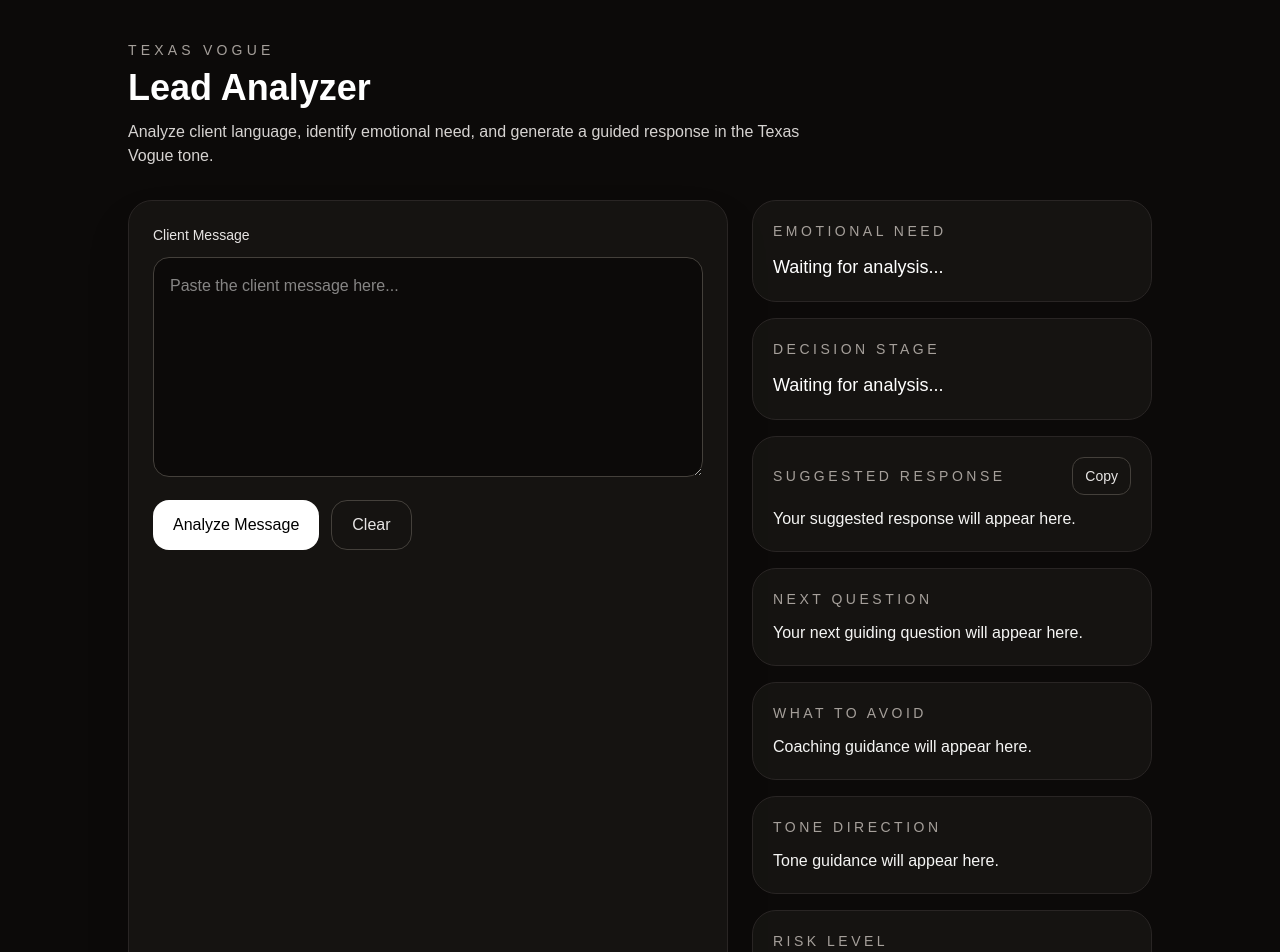
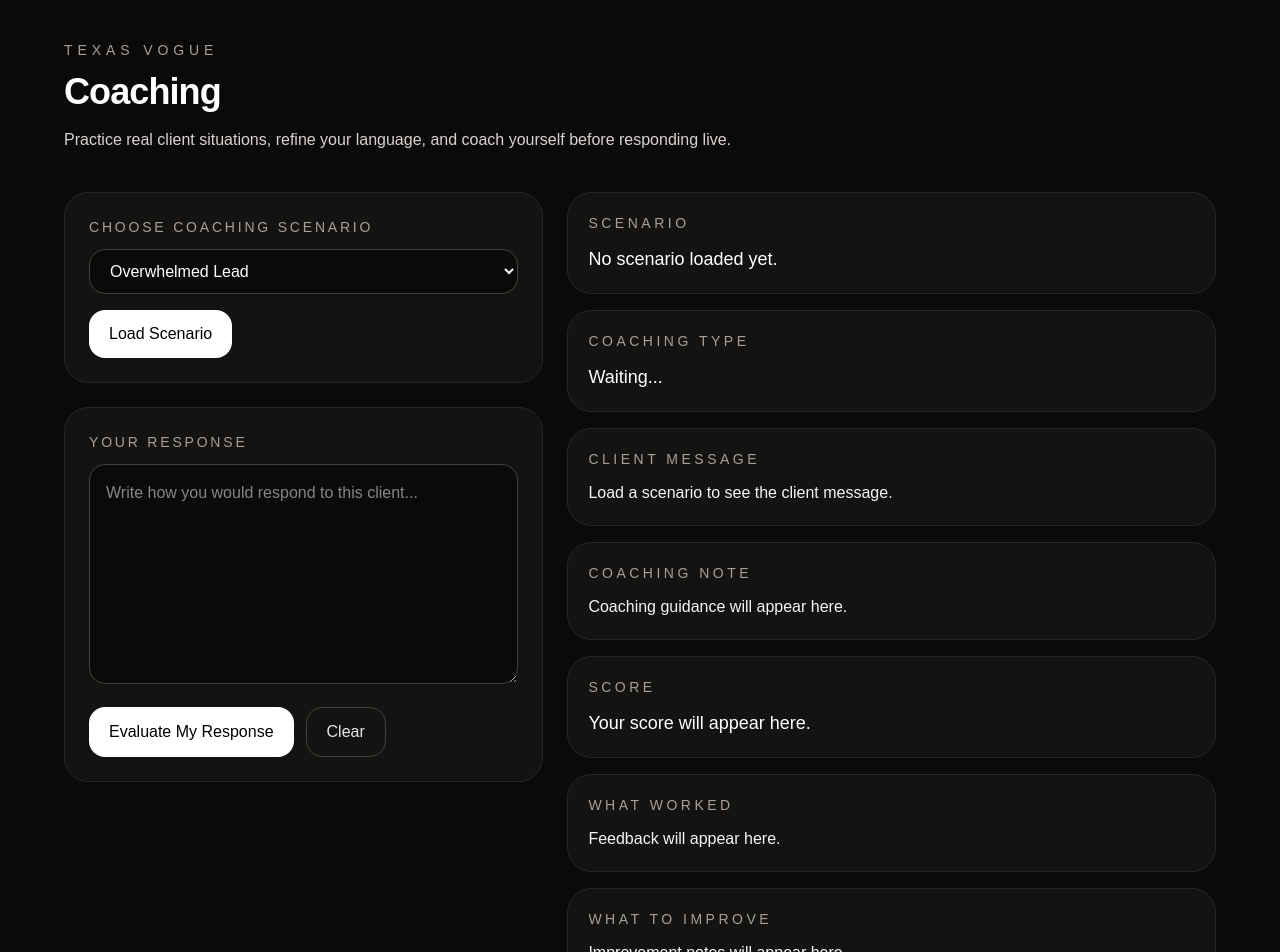
Before and after one commit to devorah16-ui/tvp-app, a Next.js app: page /dashboard in a window 1280 px wide. Shown: the top 952 px of the page. Built offline with nearby package versions, Linux system fonts and the light colour scheme.

Commit message:
Update dashboard to decision stage

```diff
--- a/app/dashboard/page.tsx
+++ b/app/dashboard/page.tsx
@@ -2,93 +2,211 @@
 
 import { useState } from "react";
 
-type AnalyzeResult = {
-  emotionalNeed: string;
-  decisionStage: string;
-  response: string;
-  nextQuestion: string;
-  whatToAvoid?: string;
-  toneDirection?: string;
-  riskLevel?: string;
-  originalMessage?: string;
-  debug?: string;
+const scenarios = {
+  overwhelmed: {
+    title: "Overwhelmed Lead",
+    type: "Emotional Reassurance",
+    message:
+      "I love your work so much, but I’m honestly feeling a little overwhelmed and don’t know what I’d be committing to yet.",
+    coaching:
+      "This client needs simplicity, calm reassurance, and an easy next step. Avoid adding pressure or too many decisions too quickly.",
+  },
+  spouse: {
+    title: "Spouse Hesitation",
+    type: "Decision Support",
+    message:
+      "This is something I need to talk to my husband about first before I decide anything.",
+    coaching:
+      "Honor the decision-making process and keep the relationship warm. Avoid sounding like you are trying to close too quickly.",
+  },
+  price: {
+    title: "Price Hesitation",
+    type: "Value Coaching",
+    message:
+      "I’m interested, but I’m worried this may be more than I can spend right now.",
+    coaching:
+      "Do not defend pricing too quickly. Re-center the client on clarity, experience, and understanding the process before decisions are made.",
+  },
+  discovery: {
+    title: "Discovery Call Practice",
+    type: "Guided Conversation",
+    message:
+      "I want something special, but I’ve never done anything like this before, so I’m not really sure what to expect.",
+    coaching:
+      "Lead gently. Help the client feel safe, supported, and guided without making the conversation sound scripted.",
+  },
 };
 
-export default function DashboardPage() {
-  const [clientMessage, setClientMessage] = useState("");
-  const [result, setResult] = useState<AnalyzeResult | null>(null);
+type ScenarioKey = keyof typeof scenarios;
+
+type EvaluationResult = {
+  score: string;
+  whatWorked: string;
+  whatToImprove: string;
+  revisedResponse: string;
+};
+
+export default function CoachingPage() {
+  const [selectedScenario, setSelectedScenario] =
+    useState<ScenarioKey>("overwhelmed");
+  const [loadedTitle, setLoadedTitle] = useState("");
+  const [loadedType, setLoadedType] = useState("");
+  const [loadedMessage, setLoadedMessage] = useState("");
+  const [loadedCoaching, setLoadedCoaching] = useState("");
+  const [yourResponse, setYourResponse] = useState("");
   const [loading, setLoading] = useState(false);
+  const [evaluation, setEvaluation] = useState<EvaluationResult | null>(null);
 
-  async function handleAnalyze() {
-    if (!clientMessage.trim()) return;
+  function handleLoadScenario() {
+    const scenario = scenarios[selectedScenario];
+    setLoadedTitle(scenario.title);
+    setLoadedType(scenario.type);
+    setLoadedMessage(scenario.message);
+    setLoadedCoaching(scenario.coaching);
+    setYourResponse("");
+    setEvaluation(null);
+  }
+
+  async function handleEvaluate() {
+    if (!loadedMessage.trim() || !yourResponse.trim()) return;
 
     setLoading(true);
-    setResult(null);
+    setEvaluation(null);
 
     try {
+      const prompt = `
+You are a luxury client communication coach for Texas Vogue Photography.
+
+Your job is to evaluate Deborah's draft response to a potential client.
+
+Client message:
+"${loadedMessage}"
+
+Deborah's response:
+"${yourResponse}"
+
+Coaching context:
+"${loadedCoaching}"
+
+Brand voice rules:
+- calm, confident, elevated
+- warm but never salesy
+- reassuring and guiding
+- luxury, editorial, heirloom-focused
+- never pushy
+- natural, not generic
+- clear, emotionally intelligent, and easy to follow
+
+Evaluate the response and return only valid JSON in this exact shape:
+{
+  "score": "1-10",
+  "whatWorked": "...",
+  "whatToImprove": "...",
+  "revisedResponse": "..."
+}
+
+Guidance:
+- "score" should be a simple number from 1-10
+- "whatWorked" should be concise but useful
+- "whatToImprove" should be specific and constructive
+- "revisedResponse" should sound like Deborah at her best
+- the revised response should feel warm, natural, and luxurious without sounding scripted
+`;
+
       const res = await fetch("/api/analyze", {
         method: "POST",
         headers: {
           "Content-Type": "application/json",
         },
-        body: JSON.stringify({ clientMessage }),
+        body: JSON.stringify({
+          clientMessage: prompt,
+        }),
       });
 
       const data = await res.json();
-      setResult(data);
+
+      setEvaluation({
+        score: data.score || "—",
+        whatWorked: data.whatWorked || "No feedback returned.",
+        whatToImprove: data.whatToImprove || "No feedback returned.",
+        revisedResponse: data.revisedResponse || "No revised response returned.",
+      });
     } catch (error) {
       console.error(error);
-      alert("Something went wrong.");
+      alert("Something went wrong while evaluating the response.");
     } finally {
       setLoading(false);
     }
   }
 
-  async function handleCopy() {
-    if (!result?.response) return;
-    await navigator.clipboard.writeText(result.response);
-    alert("Response copied.");
-  }
-
   function handleClear() {
-    setClientMessage("");
-    setResult(null);
+    setYourResponse("");
+    setEvaluation(null);
   }
 
   return (
     <main className="min-h-screen bg-stone-950 text-white px-6 py-10">
-      <div className="mx-auto max-w-5xl">
-        <div className="mb-8">
-          <p className="text-sm uppercase tracking-[0.3em] text-stone-400">
+      <div className="mx-auto max-w-6xl">
+        <div className="mb-10">
+          <p className="text-sm uppercase tracking-[0.35em] text-stone-400">
             Texas Vogue
           </p>
-          <h1 className="mt-2 text-4xl font-semibold">Lead Analyzer</h1>
-          <p className="mt-3 max-w-2xl text-stone-300">
-            Analyze client language, identify emotional need, and generate a
-            guided response in the Texas Vogue tone.
+          <h1 className="mt-3 text-4xl font-semibold tracking-tight">
+            Coaching
+          </h1>
+          <p className="mt-4 max-w-2xl text-stone-300">
+            Practice real client situations, refine your language, and coach
+            yourself before responding live.
           </p>
         </div>
 
-        <div className="grid gap-6 lg:grid-cols-[1.2fr_0.8fr]">
-          <section className="rounded-3xl border border-stone-800 bg-stone-900/60 p-6 shadow-2xl">
-            <label className="mb-3 block text-sm font-medium text-stone-200">
-              Client Message
+        <div className="grid gap-6 lg:grid-cols-[0.85fr_1.15fr]">
+          <section className="space-y-6">
+            <div className="rounded-3xl border border-stone-800 bg-stone-900/60 p-6">
+              <label className="mb-3 block text-sm uppercase tracking-[0.2em] text-stone-400">
+                Choose Coaching Scenario
+              </label>
+
+              <select
+                value={selectedScenario}
+                onChange={(e) =>
+                  setSelectedScenario(e.target.value as ScenarioKey)
+                }
+                className="w-full rounded-2xl border border-stone-700 bg-stone-950 px-4 py-3 text-white"
+              >
+                <option value="overwhelmed">Overwhelmed Lead</option>
+                <option value="spouse">Spouse Hesitation</option>
+                <option value="price">Price Hesitation</option>
+                <option value="discovery">Discovery Call Practice</option>
+              </select>
+
+              <button
+                onClick={handleLoadScenario}
+                className="mt-4 rounded-2xl bg-white px-5 py-3 font-medium text-black"
+              >
+                Load Scenario
+              </button>
+            </div>
+
+            <div className="rounded-3xl border border-stone-800 bg-stone-900/60 p-6">
+              <label className="mb-3 block text-sm uppercase tracking-[0.2em] text-stone-400">
+                Your Response
               </label>
 
               <textarea
-              value={clientMessage}
-              onChange={(e) => setClientMessage(e.target.value)}
-              placeholder="Paste the client message here..."
+                value={yourResponse}
+                onChange={(e) => setYourResponse(e.target.value)}
+                placeholder="Write how you would respond to this client..."
                 className="min-h-[220px] w-full rounded-2xl border border-stone-700 bg-stone-950 px-4 py-4 text-base text-white outline-none"
               />
 
               <div className="mt-4 flex gap-3">
                 <button
-                onClick={handleAnalyze}
+                  onClick={handleEvaluate}
                   disabled={loading}
                   className="rounded-2xl bg-white px-5 py-3 font-medium text-black disabled:opacity-60"
                 >
-                {loading ? "Analyzing..." : "Analyze Message"}
+                  {loading ? "Evaluating..." : "Evaluate My Response"}
                 </button>
 
                 <button
@@ -98,94 +216,78 @@
                   Clear
                 </button>
               </div>
+            </div>
           </section>
 
           <section className="space-y-4">
             <div className="rounded-3xl border border-stone-800 bg-stone-900/60 p-5">
               <h2 className="text-sm uppercase tracking-[0.25em] text-stone-400">
-                Emotional Need
+                Scenario
               </h2>
               <p className="mt-3 text-lg">
-                {result && result.emotionalNeed
-                  ? result.emotionalNeed
-                  : "Waiting for analysis..."}
+                {loadedTitle || "No scenario loaded yet."}
               </p>
             </div>
 
             <div className="rounded-3xl border border-stone-800 bg-stone-900/60 p-5">
               <h2 className="text-sm uppercase tracking-[0.25em] text-stone-400">
-                Decision Stage
+                Coaching Type
               </h2>
-              <p className="mt-3 text-lg">
-                {result && result.decisionStage
-                  ? result.decisionStage
-                  : "Waiting for analysis..."}
-              </p>
-            </div>
-
-            <div className="rounded-3xl border border-stone-800 bg-stone-900/60 p-5">
-              <div className="flex items-center justify-between gap-3">
-                <h2 className="text-sm uppercase tracking-[0.25em] text-stone-400">
-                  Suggested Response
-                </h2>
-                <button
-                  onClick={handleCopy}
-                  className="rounded-xl border border-stone-700 px-3 py-2 text-sm text-stone-200"
-                >
-                  Copy
-                </button>
-              </div>
-              <p className="mt-3 whitespace-pre-line text-stone-100">
-                {result && result.response
-                  ? result.response
-                  : "Your suggested response will appear here."}
-              </p>
-
-              {result && result.debug ? (
-                <p className="mt-2 text-xs text-stone-500">{result.debug}</p>
-              ) : null}
+              <p className="mt-3 text-lg">{loadedType || "Waiting..."}</p>
             </div>
 
             <div className="rounded-3xl border border-stone-800 bg-stone-900/60 p-5">
               <h2 className="text-sm uppercase tracking-[0.25em] text-stone-400">
-                Next Question
+                Client Message
               </h2>
-              <p className="mt-3 text-stone-100">
-                {result && result.nextQuestion
-                  ? result.nextQuestion
-                  : "Your next guiding question will appear here."}
+              <p className="mt-3 whitespace-pre-line text-stone-100">
+                {loadedMessage || "Load a scenario to see the client message."}
               </p>
             </div>
 
             <div className="rounded-3xl border border-stone-800 bg-stone-900/60 p-5">
               <h2 className="text-sm uppercase tracking-[0.25em] text-stone-400">
-                What To Avoid
+                Coaching Note
               </h2>
               <p className="mt-3 text-stone-100">
-                {result && result.whatToAvoid
-                  ? result.whatToAvoid
-                  : "Coaching guidance will appear here."}
-              </p>
-            </div>
-            <div className="rounded-3xl border border-stone-800 bg-stone-900/60 p-5">
-              <h2 className="text-sm uppercase tracking-[0.25em] text-stone-400">
-                Tone Direction
-              </h2>
-            <p className="mt-3 text-stone-100">
-             {result && result.toneDirection
-            ? result.toneDirection
-            : "Tone guidance will appear here."}
+                {loadedCoaching || "Coaching guidance will appear here."}
               </p>
             </div>
 
             <div className="rounded-3xl border border-stone-800 bg-stone-900/60 p-5">
               <h2 className="text-sm uppercase tracking-[0.25em] text-stone-400">
-             Risk Level
+                Score
+              </h2>
+              <p className="mt-3 text-lg">
+                {evaluation?.score || "Your score will appear here."}
+              </p>
+            </div>
+
+            <div className="rounded-3xl border border-stone-800 bg-stone-900/60 p-5">
+              <h2 className="text-sm uppercase tracking-[0.25em] text-stone-400">
+                What Worked
               </h2>
               <p className="mt-3 text-stone-100">
-            {result && result.riskLevel
-           ? result.riskLevel
-           : "Risk level will appear here."}
+                {evaluation?.whatWorked || "Feedback will appear here."}
+              </p>
+            </div>
+
+            <div className="rounded-3xl border border-stone-800 bg-stone-900/60 p-5">
+              <h2 className="text-sm uppercase tracking-[0.25em] text-stone-400">
+                What To Improve
+              </h2>
+              <p className="mt-3 text-stone-100">
+                {evaluation?.whatToImprove || "Improvement notes will appear here."}
+              </p>
+            </div>
+
+            <div className="rounded-3xl border border-stone-800 bg-stone-900/60 p-5">
+              <h2 className="text-sm uppercase tracking-[0.25em] text-stone-400">
+                Revised Response
+              </h2>
+              <p className="mt-3 whitespace-pre-line text-stone-100">
+                {evaluation?.revisedResponse ||
+                  "A revised response will appear here."}
               </p>
             </div>
           </section>
```
Lines whose indentation alone changed are shown as unchanged.
